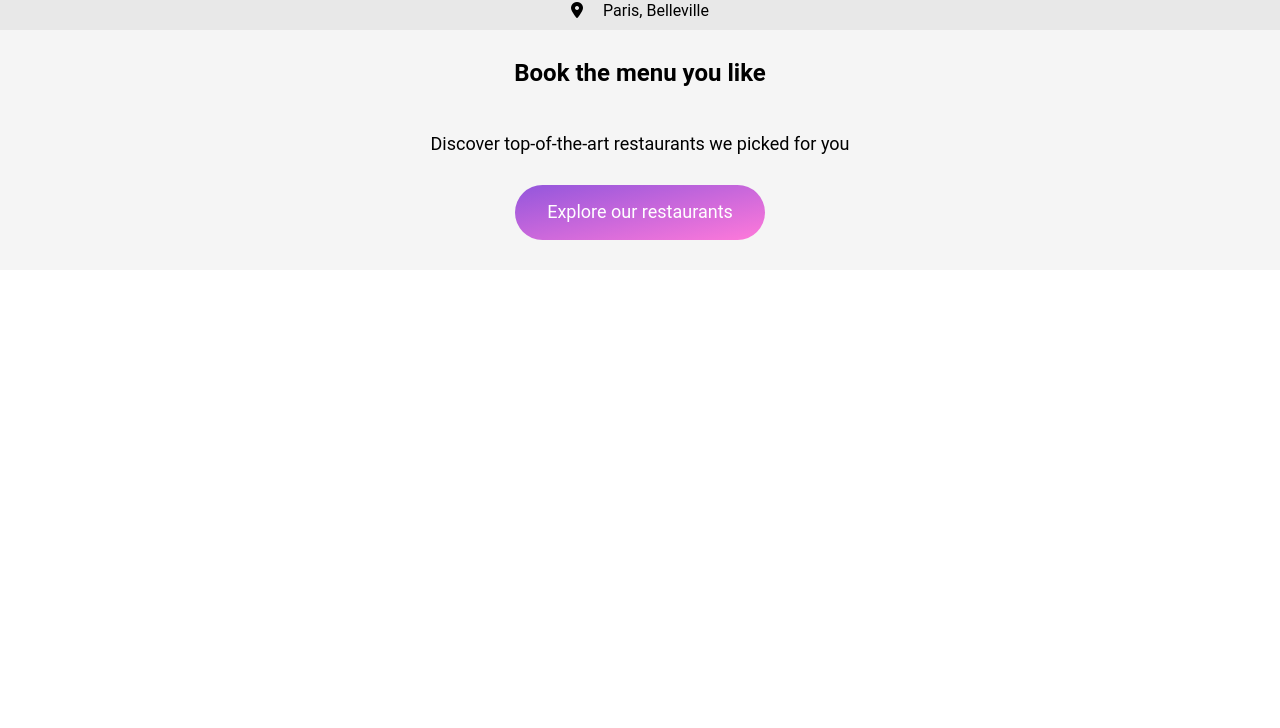
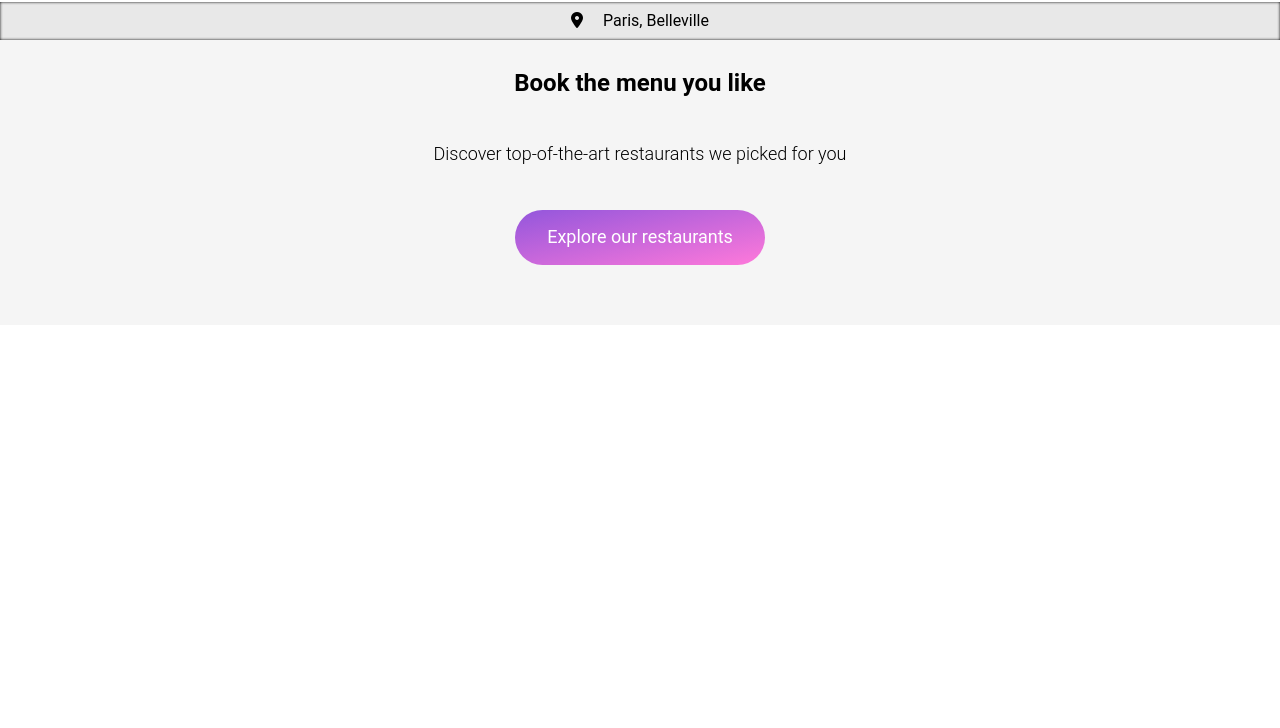
Before and after one commit to dannyhaymes/P3-Oh__my__food, a website: page index.html in a window 1280 px wide. Shown: the part 72-800 px from the top of the page. Drawn offline with Linux system fonts and the light colour scheme.

Commit message:
shadow added

```diff
--- a/css/sass/base/_base.scss
+++ b/css/sass/base/_base.scss
@@ -2,7 +2,7 @@ body {
     color: black;
     font-family: 'Roboto', sans-serif;
     font-style: normal;
-    font-weight: 400;
+    font-weight: 300;
     padding-top: 0;
     margin-top: 0;
 }
--- a/css/sass/layout/_header.scss
+++ b/css/sass/layout/_header.scss
@@ -1,6 +1,6 @@
 .header {
     display: flex;
     justify-content: center;
-    margin-top: 15px;
+    margin-top: 25px;
     margin-bottom: 15px;
 }
--- a/css/sass/pages/_home.scss
+++ b/css/sass/pages/_home.scss
@@ -3,6 +3,8 @@
     padding-top: 10px;
     padding-bottom: 10px;
     margin-right: 0;
+    -moz-box-shadow: inset 0 0 3px #000000;
+    -webkit-box-shadow: inset 0 0 3px #000000;
     gap: 20px;
     display: flex;
     justify-content: center;
@@ -11,7 +13,7 @@
 .explore {
     background-color: whitesmoke;
     gap: 30px;
-    padding-bottom: 30px;
+    padding-bottom: 60px;
     display: flex;
     flex-direction: column;
     flex-wrap: nowrap;
@@ -27,6 +29,7 @@
     font-size: 18px;
     margin-left: 15px;
     margin-right: 15px;
+    margin-bottom: 15px;
     text-align: center;
 }
 
--- a/index.html
+++ b/index.html
@@ -20,7 +20,7 @@
   </header>
 
   <div class="location">
-    <i class="fa-solid fa-location-dot"></i><a> Paris, Belleville</a>
+    <i class="fa-solid fa-location-dot"></i><a><b>Paris, Belleville</b></a>
   </div>
   <section class="explore/instructions">
     <div class="explore">
```
Also changed, not shown: css/main.css, 1 other file.
